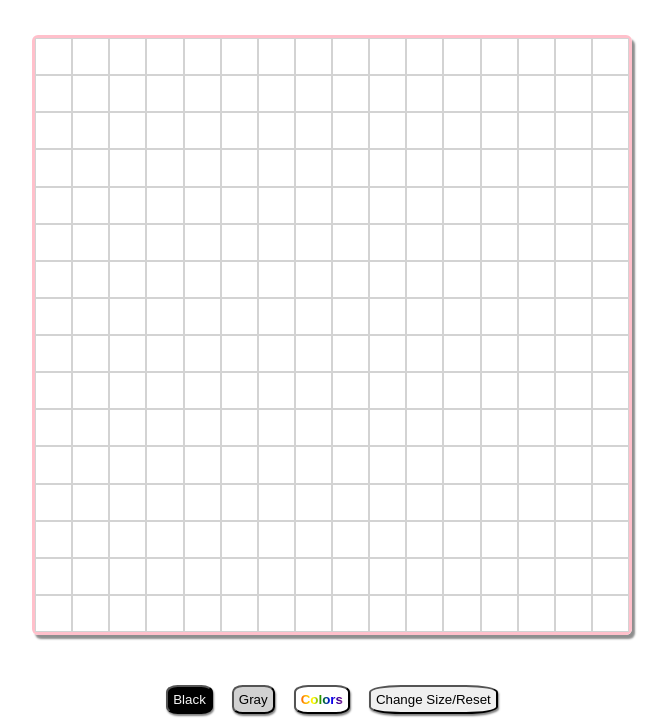
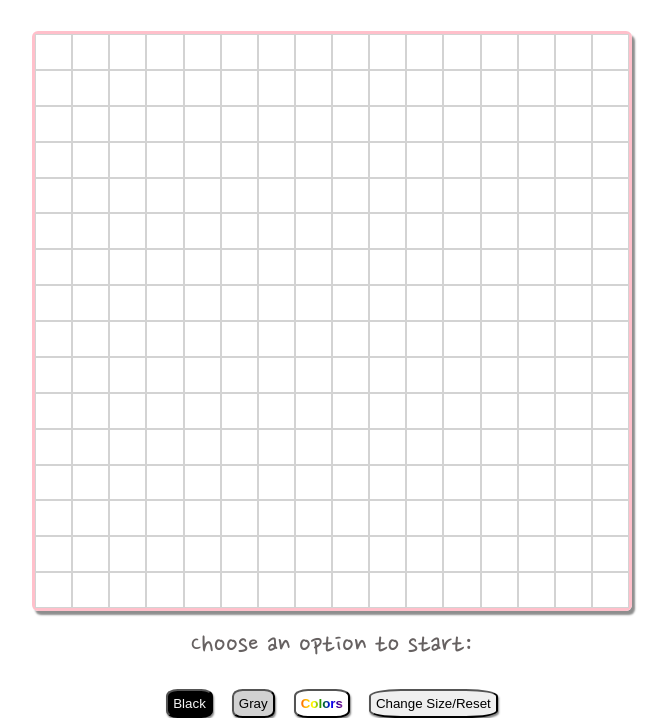
Before and after one commit to Blink-x/etch-a-sketch, a plain HTML site: page index.html in a window 1280 px wide. Shown: the part 82-800 px from the top of the page, without its empty margins (308-975 px from the left). Drawn offline with Linux system fonts and the light colour scheme.

Commit message:
Added message to click button to start, changed spacing of buttons

```diff
--- a/index.html
+++ b/index.html
@@ -14,6 +14,7 @@
     <div class= "main">
         <div class="title"><h1>Etc<span class="underline">h A Sk</span>etch</h1></div>
         <div class="container"></div>
+        <p class ="caption">Choose an option to start:</p>
             <div class="buttons">
                 <button id="blkBtn">Black</button>
                 <button id="grayBtn">Gray</button>
--- a/styles.css
+++ b/styles.css
@@ -44,8 +44,15 @@ font-family: 'Nanum Pen Script', cursive;
     cursor: crosshair;
 }
 
+.caption {
+    color: rgb(102, 97, 97);
+    margin-top: 15px;
+    font-size: 30px;
+    font-family: 'Nanum Pen Script', cursive;
+
+}
 .buttons {
-    margin-top: 50px;
+    margin-top: 25px;
 }
 
 #rgbBtn, #blkBtn, #grayBtn, #resetBtn {
```
